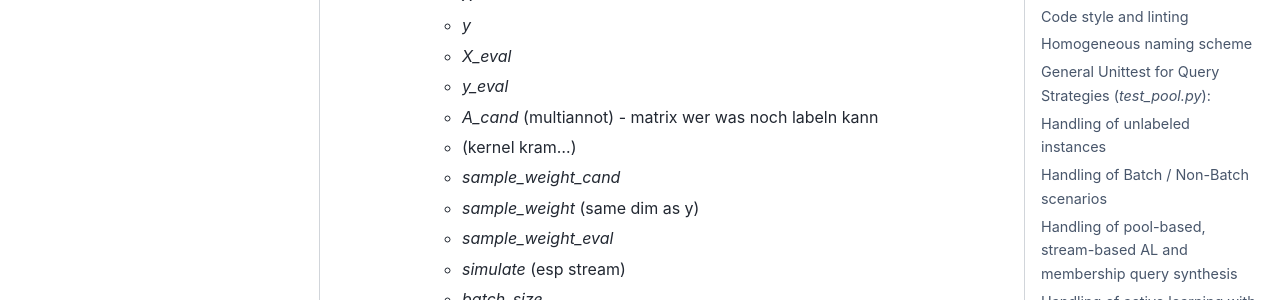
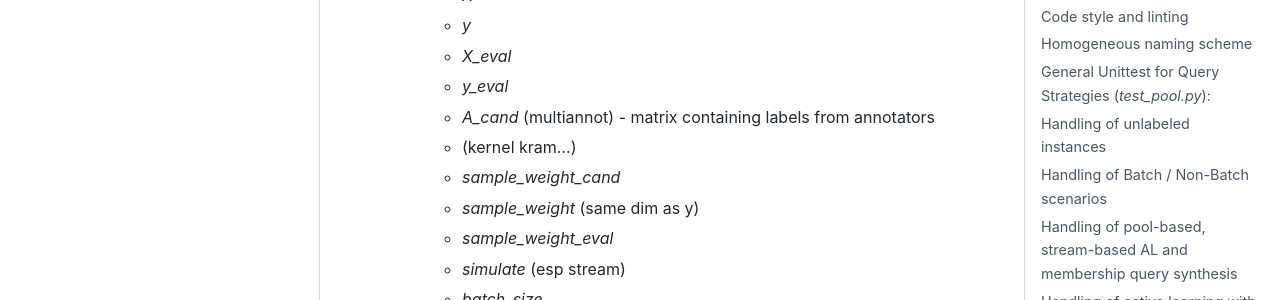
Before and after one commit to scikit-activeml/scikit-activeml, a Sphinx documentation site: the page built from docs/developers_guide.rst, in a window 1280 px wide and 900 px high, scrolled down 1073 px. Shown: the part 153-453 px from the top of the window. Built offline with Sphinx 7.4.7 and the PyData theme 0.15.4, drawn with Linux system fonts in a browser that asks for light colours; pages that are not in the unit, such as notebooks, are missing from menus.

Commit message:
Translation

```diff
--- a/docs/developers_guide.rst
+++ b/docs/developers_guide.rst
@@ -32,7 +32,7 @@ To simplify the use of this library, a homogeneous naming scheme is important. T
     * `y`
     * `X_eval`
     * `y_eval`
-    * `A_cand` (multiannot) - matrix wer was noch labeln kann
+    * `A_cand` (multiannot) - matrix containing labels from annotators
     * (kernel kram...)
     * `sample_weight_cand`
     * `sample_weight` (same dim as y)
```
